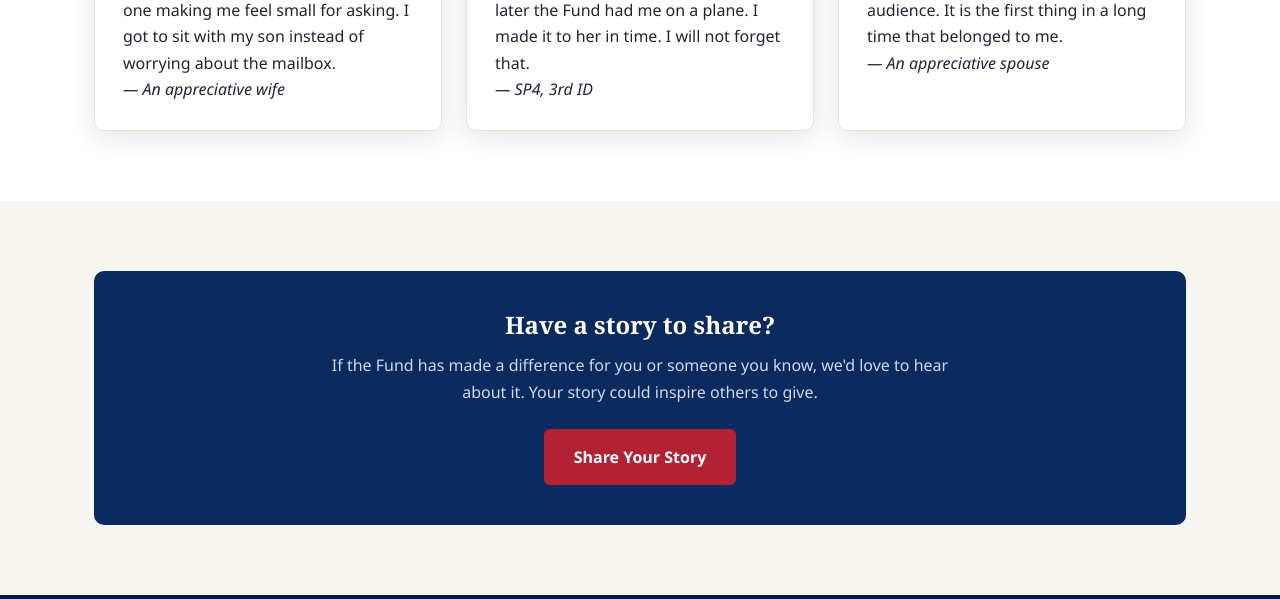
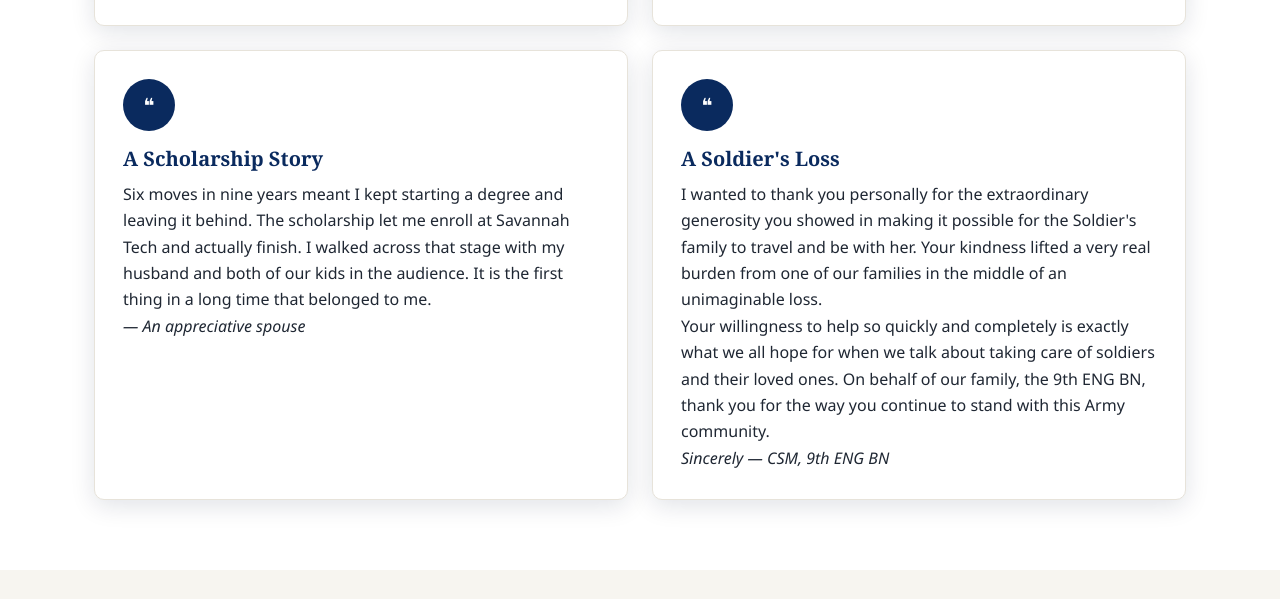
Before and after one commit to berrymar/Landings-Military, a plain HTML site: page stories.html in a window 1280 px wide. Shown: the part 887-1486 px from the top of the page. Drawn offline with Linux system fonts and the light colour scheme.

Commit message:
Update stories.html

```diff
--- a/stories.html
+++ b/stories.html
@@ -78,7 +78,7 @@
       <p>Behind every grant is a family facing a difficult moment. These stories show what your support makes possible. More are being added &mdash; check back soon.</p>
     </div>
 
-    <div class="grid grid-3">
+    <div class="grid grid-2">
       <div class="card">
         <div class="icon">&#10077;</div>
         <h3>A Family's Story</h3>
@@ -97,15 +97,22 @@
         <p>Six moves in nine years meant I kept starting a degree and leaving it behind. The scholarship let me enroll at Savannah Tech and actually finish. I walked across that stage with my husband and both of our kids in the audience. It is the first thing in a long time that belonged to me.</p>
         <p><em>&mdash; An appreciative spouse</em></p>
       </div>
+      <div class="card">
+        <div class="icon">&#10077;</div>
+        <h3>A Soldier's Loss</h3>
+        <p>I wanted to thank you personally for the extraordinary generosity you showed in making it possible for the Soldier's family to travel and be with her. Your kindness lifted a very real burden from one of our families in the middle of an unimaginable loss.</p>
+        <p>Your willingness to help so quickly and completely is exactly what we all hope for when we talk about taking care of soldiers and their loved ones. On behalf of our family, the 9th ENG BN, thank you for the way you continue to stand with this Army community.</p>
+        <p><em>Sincerely &mdash; CSM, 9th ENG BN</em></p>
+      </div>
     </div>
   </div>
 </section>
 
-<section class="block alt">
+<section class="block alt" style="padding:32px 0;">
   <div class="container">
-    <div class="callout">
-      <h2>Have a story to share?</h2>
-      <p>If the Fund has made a difference for you or someone you know, we'd love to hear about it. Your story could inspire others to give.</p>
+    <div class="callout" style="padding:22px 32px; max-width:760px; margin:0 auto;">
+      <h2 style="font-size:1.35rem;">Have a story to share?</h2>
+      <p style="margin:6px auto 14px; font-size:.95rem;">If the Fund has made a difference for you or someone you know, we'd love to hear about it. Your story could inspire others to give.</p>
       <a href="https://www.facebook.com/lmfrf/" target="_blank" rel="noopener" class="btn btn-primary">Share Your Story</a>
     </div>
   </div>
```
